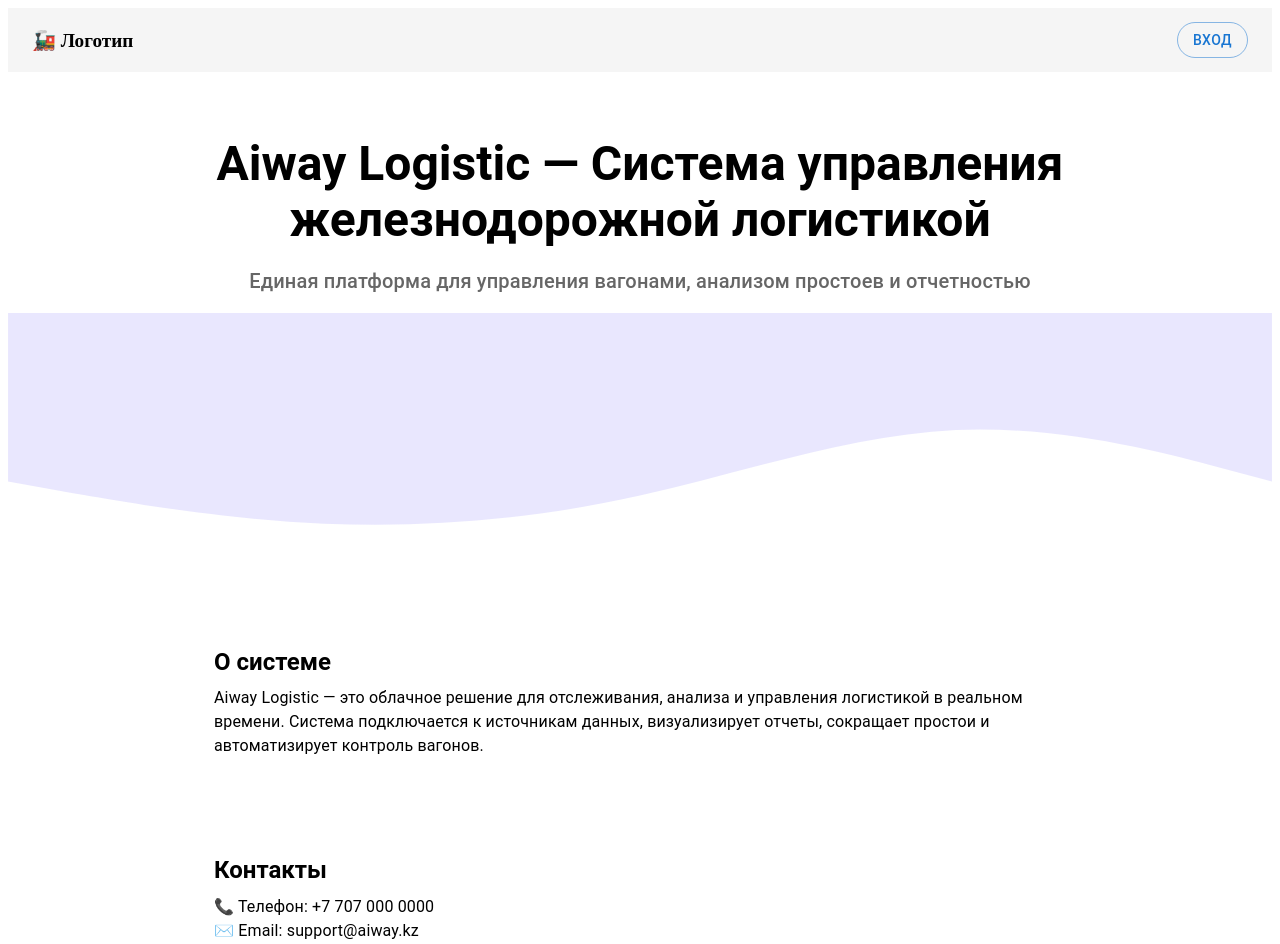
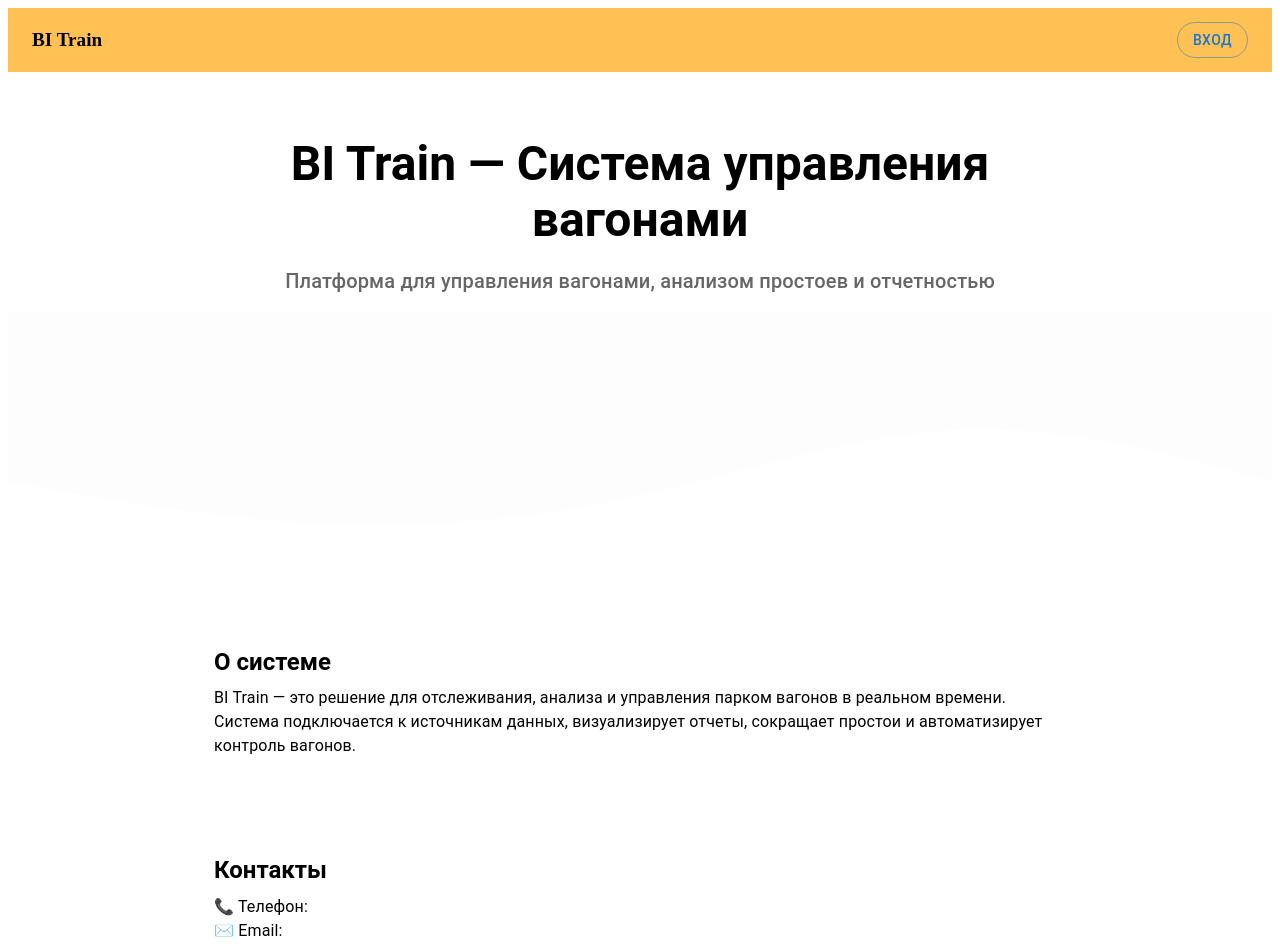
Before and after one commit to DKen717/bitrain-site, a Next.js app: page / in a window 1280 px wide. Shown: the top 944 px of the page. Built offline with nearby package versions, Linux system fonts and the light colour scheme.

Commit message:
Update index.jsx

```diff
--- a/pages/index.jsx
+++ b/pages/index.jsx
@@ -5,11 +5,11 @@ export default function Home() {
   return (
     <>
       {/* 🔝 Шапка */}
-      <AppBar position="static" elevation={0} sx={{ backgroundColor: '#f5f5f5', color: '#000' }}>
+      <AppBar position="static" elevation={0} sx={{ backgroundColor: '#ffc054', color: '#000' }}>
         <Toolbar sx={{ justifyContent: 'space-between' }}>
           <Box sx={{ fontWeight: 'bold', fontSize: '1.2rem' }}>
             <Link href="/" style={{ textDecoration: 'none', color: 'inherit' }}>
-              🚂 Логотип
+              BI Train
             </Link>
           </Box>
           <Box sx={{ display: 'flex', alignItems: 'center', gap: 2 }}>
@@ -26,10 +26,10 @@ export default function Home() {
       <Box sx={{ py: 8, backgroundColor: '#ffffff' }}>
         <Container maxWidth="md" sx={{ textAlign: 'center' }}>
           <Typography variant="h3" fontWeight="bold" gutterBottom>
-            Aiway Logistic — Система управления железнодорожной логистикой
+            BI Train — Система управления вагонами
           </Typography>
           <Typography variant="h6" color="text.secondary">
-            Единая платформа для управления вагонами, анализом простоев и отчетностью
+            Платформа для управления вагонами, анализом простоев и отчетностью
           </Typography>
         </Container>
       </Box>
@@ -38,7 +38,7 @@ export default function Home() {
       <Box sx={{ overflow: 'hidden', mt: -6 }}>
         <svg viewBox="0 0 1440 320" style={{ width: '100%', height: 'auto' }}>
           <path
-            fill="#6a5df5"
+            fill="#edf0f2"
             fillOpacity="0.15"
             d="M0,192L60,202.7C120,213,240,235,360,240C480,245,600,235,720,208C840,181,960,139,1080,133.3C1200,128,1320,160,1380,176L1440,192L1440,0L1380,0C1320,0,1200,0,1080,0C960,0,840,0,720,0C600,0,480,0,360,0C240,0,120,0,60,0L0,0Z"
           />
@@ -51,7 +51,7 @@ export default function Home() {
           О системе
         </Typography>
         <Typography>
-          Aiway Logistic — это облачное решение для отслеживания, анализа и управления логистикой
+          BI Train — это  решение для отслеживания, анализа и управления парком вагонов
           в реальном времени. Система подключается к источникам данных, визуализирует отчеты,
           сокращает простои и автоматизирует контроль вагонов.
         </Typography>
@@ -62,9 +62,9 @@ export default function Home() {
         <Typography variant="h5" fontWeight="bold" gutterBottom>
           Контакты
         </Typography>
-        <Typography>📞 Телефон: +7 707 000 0000</Typography>
-        <Typography>✉️ Email: support@aiway.kz</Typography>
-        <Typography>📍 Адрес: г. Алматы, ул. Примерная, д. 123</Typography>
+        <Typography>📞 Телефон: </Typography>
+        <Typography>✉️ Email: </Typography>
+        <Typography>📍 Адрес: г.Алматы </Typography>
       </Container>
     </>
   )
```
